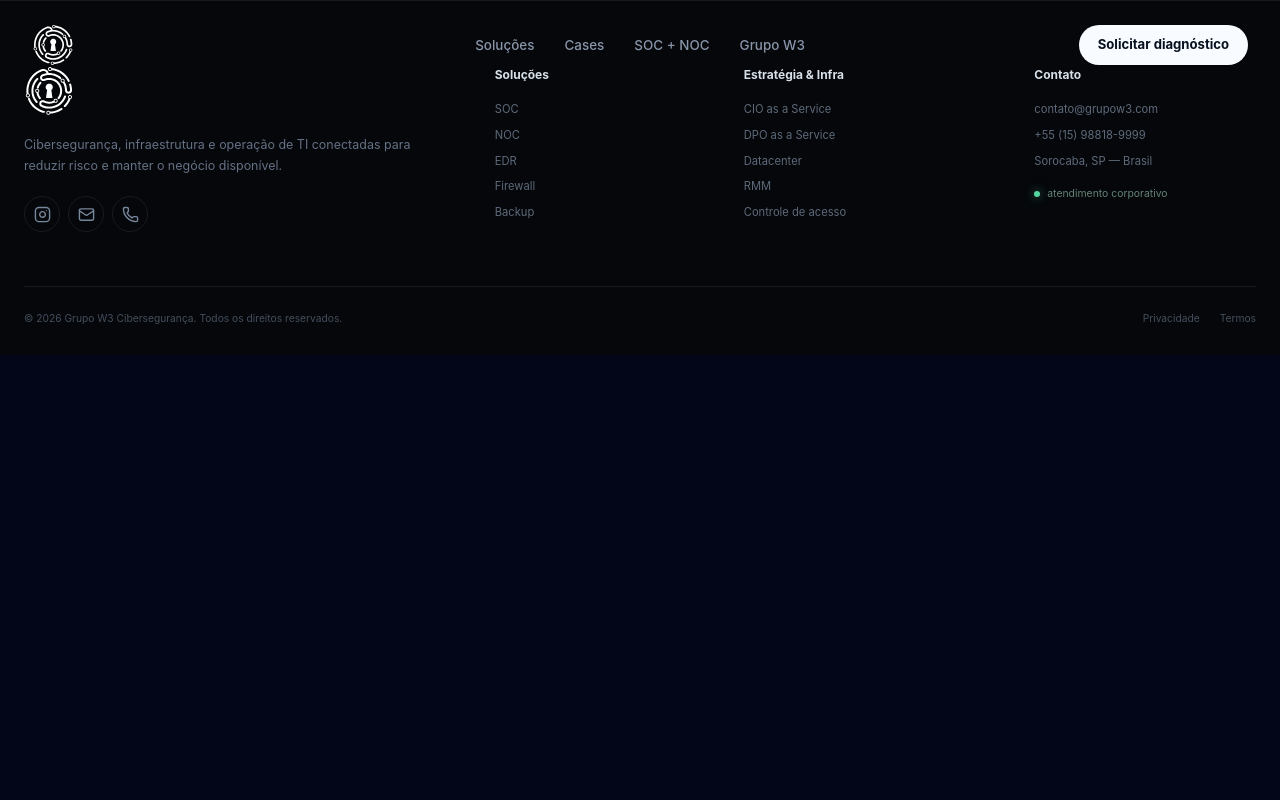
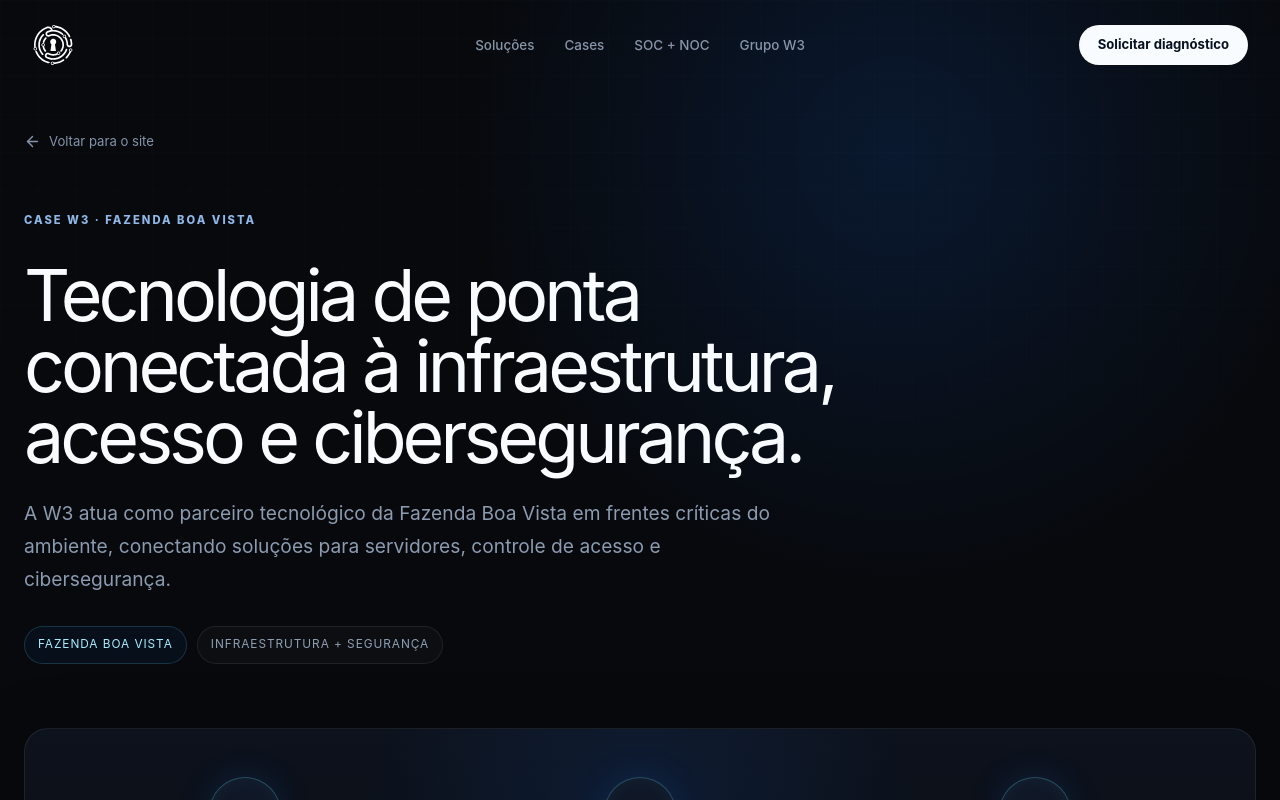
Before and after one commit to inforlight-ship-it/SiteGrupoW3, a React (Vite) app: page /cases/fazenda-boa-vista in a window 1280 px wide. Shown: the top 800 px of the page. Built offline with nearby package versions, Linux system fonts and the light colour scheme.

Commit message:
Register individual case study routes

```diff
--- a/src/app/App.tsx
+++ b/src/app/App.tsx
@@ -3,6 +3,11 @@
 import { Footer } from "./components/Footer";
 import { ScrollToTop } from "./components/ScrollToTop";
 import { HomePage } from "./pages/HomePage";
+import {
+  FazendaBoaVistaCasePage,
+  AdimaxCasePage,
+  DisoCasePage,
+} from "./pages/cases/CaseDetailPage";
 import {
   CIOServicePage,
   DPOServicePage,
@@ -26,6 +31,9 @@
         <Navbar />
         <Routes>
           <Route path="/" element={<HomePage />} />
+          <Route path="/cases/fazenda-boa-vista" element={<FazendaBoaVistaCasePage />} />
+          <Route path="/cases/adimax" element={<AdimaxCasePage />} />
+          <Route path="/cases/diso" element={<DisoCasePage />} />
           <Route path="/servicos/cio-as-a-service" element={<CIOServicePage />} />
           <Route path="/servicos/dpo-as-a-service" element={<DPOServicePage />} />
           <Route path="/servicos/gerenciamento-datacenter" element={<DatacenterPage />} />
```
